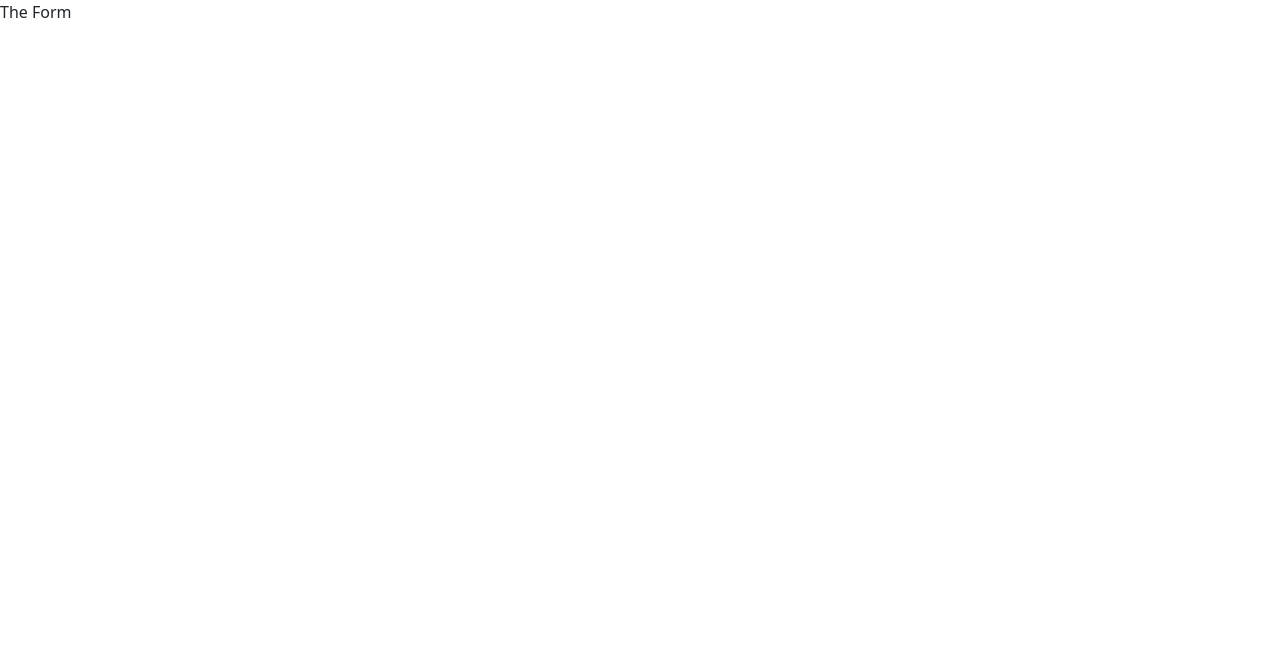
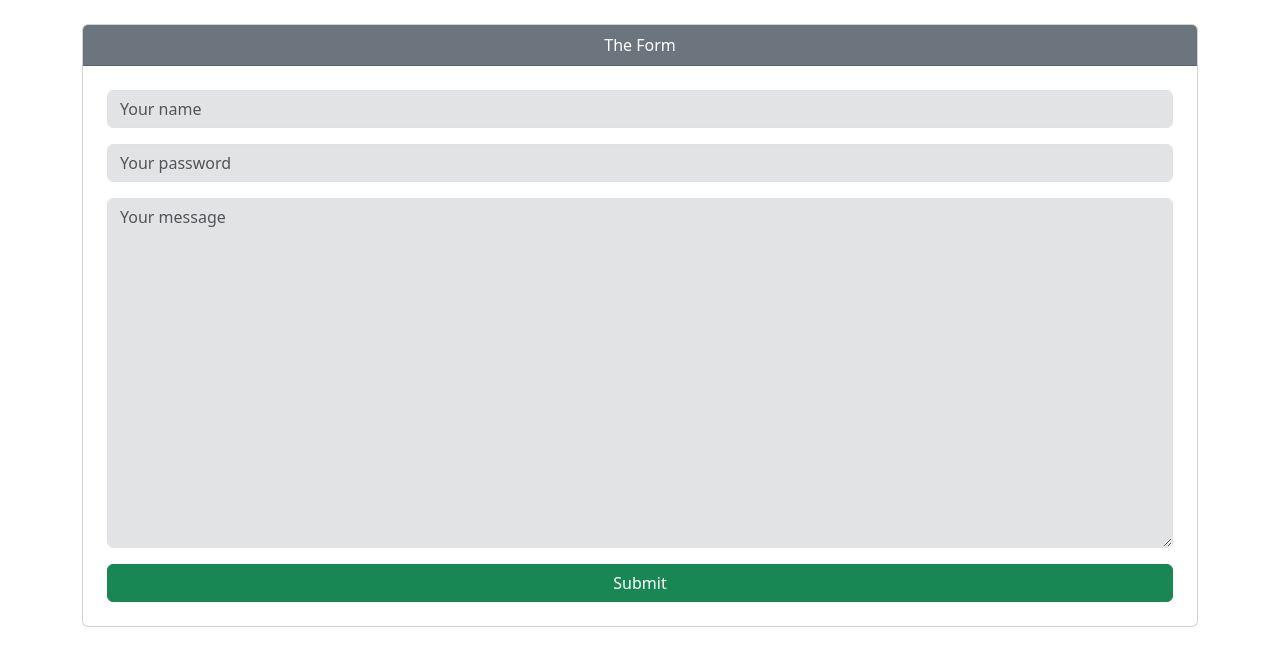
Before and after one commit to szabrzyski/tapptic-frontend, a Vue app: page / in a window 1280 px wide. Shown: the top 666 px of the page. Built offline with nearby package versions, Linux system fonts and the light colour scheme.

Commit message:
add form template

```diff
--- a/src/components/Form.vue
+++ b/src/components/Form.vue
@@ -1,3 +1,36 @@
 <template>
-    The Form
+    <div class="container">
+        <div class="row my-4 justify-content-center">
+            <div class="col-12 ">
+                <div class="card">
+                    <div class="card-header text-center text-bg-secondary py-2">
+                        The Form
+                    </div>
+                    <div class="card-body p-4">
+                        <form v-on:keyup.enter="">
+                            <div class="row gy-3">
+                                <div class="col-12">
+                                    <input type="text" id="name" class="form-control bg-secondary-subtle" minlength="1"
+                                        maxlength="255" placeholder="Your name" required>
+                                </div>
+                                <div class="col-12">
+                                    <input type="password" id="password" class="form-control bg-secondary-subtle"
+                                        minlength="8" maxlength="255" placeholder="Your password" required>
+                                </div>
+                                <div class="col-12">
+                                    <textarea id="message" class="form-control bg-secondary-subtle" minlength="1"
+                                        maxlength="65535" rows="14" placeholder="Your message" required></textarea>
+                                </div>
+                                <div class="col-12">
+                                    <button type="button" v-on:click="" class="btn btn-success w-100"
+                                        v-bind:class="{ disabled: 1 == 2 }"
+                                        v-text="1 == 2 ? 'Please wait...' : 'Submit'"></button>
+                                </div>
+                            </div>
+                        </form>
+                    </div>
+                </div>
+            </div>
+        </div>
+    </div>
 </template>
```
